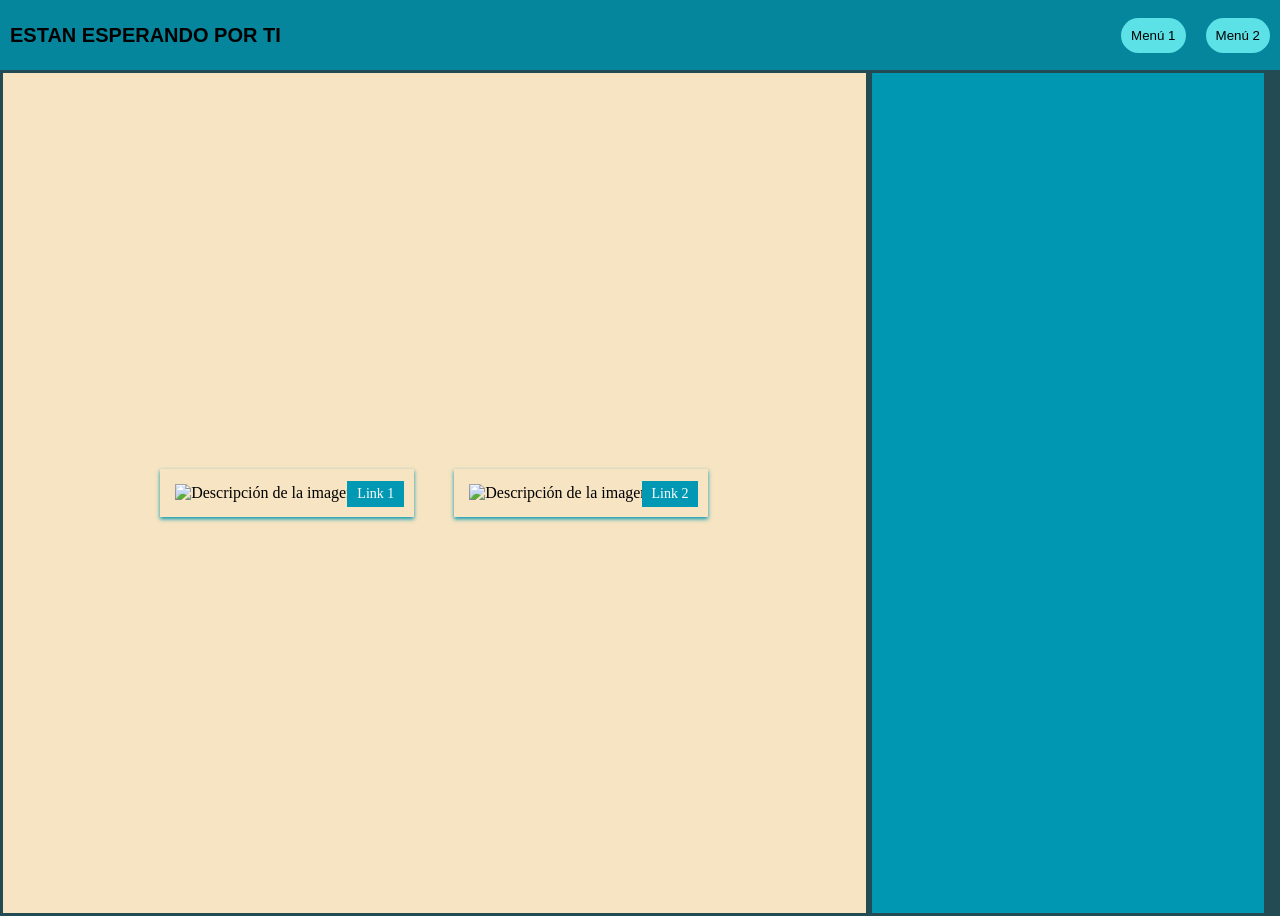
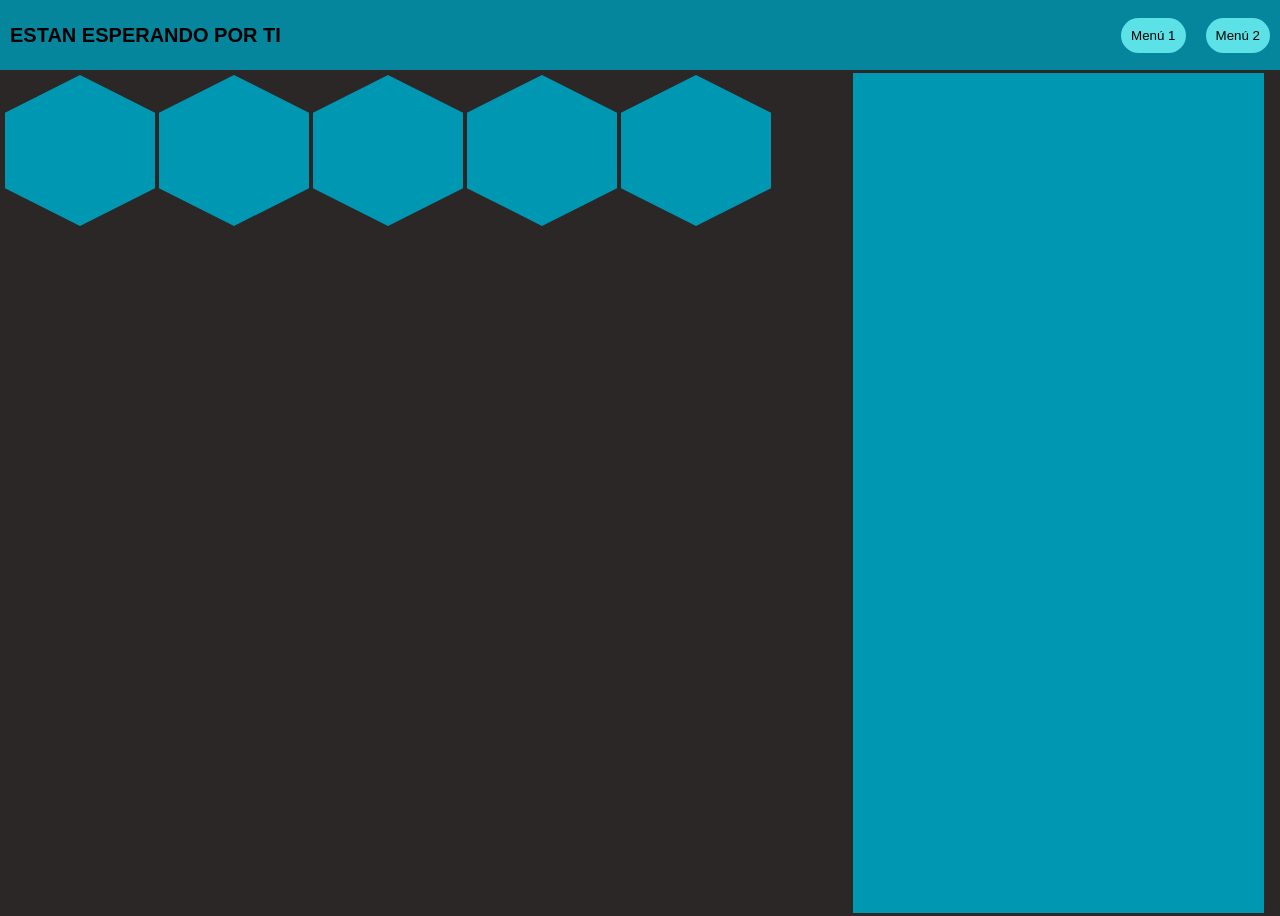
Before and after one commit to Clwser32/Patitas, a plain HTML site: page index.html in a window 1280 px wide. Drawn offline with Linux system fonts and the light colour scheme.

Commit message:
agrege los hexagonos

```diff
--- a/index.html
+++ b/index.html
@@ -30,27 +30,18 @@
 
     <div class="contenedorpadre">
       <div class="conteiner1">
-        <div class="galeria-item">
-          <div class="imagen-contenedor">
-            <img
-              src="imagenes/a1.jpg"
-              alt="Descripción de la imagen 1"
-              class="imagen-ajustada"
-            />
-            <div class="nombre">Link 1</div>
-          </div>
-        </div>
-        <div class="galeria-item">
-          <div class="imagen-contenedor">
-            <img
-              src="imagenes/a2.jpg"
-              alt="Descripción de la imagen 2"
-              class="imagen-ajustada"
-            />
-            <div class="nombre">Link 2</div>
-          </div>
-        </div>
-        <!-- Agrega más galería-items según sea necesario -->
+        <!--div.foto$*10-->
+      <div class="hexagon1"></div>
+      <div class="hexagon2"></div>
+      <div class="hexagon3"></div>
+      <div class="hexagon4"></div>
+      <div class="hexagon5"></div>
+      <div class="hexagon6"></div>
+      <div class="hexagon7"></div>
+      <div class="hexagon8"></div>
+      <div class="hexagon9"></div>
+      <div class="hexagon10"></div>
+
       </div>
       <div class="conteiner2">
         <!-- Contenido del segundo contenedor -->
--- a/style.css
+++ b/style.css
@@ -1,7 +1,7 @@
 body {
   padding: 0;
   margin: 0;
-  background-color: #234b53;
+  background-color: #2c2727;
 }
 
 .conmenufondo {
@@ -86,21 +86,15 @@ body {
 
 .conteiner1 {
   /*control de scroll*/
-  overflow: auto;
-  max-width: 100%;
-  max-height: 100vh;
+
+  padding: 5px;
+  margin:15px;
+  position: relative;
+  width: 870px;
+  height: 500px;
   margin: 0 auto;
-  padding: 20px;
-  display: flex;
-  flex-wrap: wrap;
-  height: 100vh;
-  width: 70vw;
-  background-color: #f6e4c2;
+
   justify-content: center;
-  padding: center;
-  margin: 3px;
-  max-width: 99.5%; /* Asegura que el contenedor no exceda el ancho del contenedor padre */
-  align-items: center;
 }
 .conteiner2 {
   overflow: auto;
@@ -118,32 +112,62 @@ body {
   margin: 3px;
   align-items: center;
 }
+.hexagon {
+  position: absolute;
+  width: 100px;
+  height: 55px;
+  cursor: move;
 
-.galeria-item {
-  width: calc(33.33% - 20px);
-  margin: 20px;
 }
 
-.imagen-contenedor {
+.hexagon1 {
+ margin-left: 156px;
+  width: 150px;
+  height: 150.94px;
+  background: #0097B2;
   position: relative;
-  width: 100%;
-  padding: 15px;
-  box-sizing: border-box;
-  box-shadow: 0 2px 4px hsl(189, 100%, 35%); /* Agrega una sombra */
+  display: inline-block;
+  margin: 0px;
+  clip-path: polygon(50% 0%, 100% 25%, 100% 75%, 50% 100%, 0% 75%, 0% 25%);
 }
 
-.imagen-contenedor img {
-  width: 100%;
-  height: auto;
-  object-fit: cover;
+.hexagon2{
+  left: 0px;
+  width: 150px;
+  height: 150.94px;
+  background: #0097B2;
+  position: relative;
+  display: inline-block;
+  margin: 0px;
+  clip-path: polygon(50% 0%, 100% 25%, 100% 75%, 50% 100%, 0% 75%, 0% 25%);
 }
-
-.imagen-contenedor .nombre {
-  position: absolute;
-  bottom: 10px;
-  right: 10px;
-  padding: 5px 10px;
-  background-color: hsl(189, 100%, 35%);
-  color: #fff;
-  font-size: 14px;
+.hexagon3{
+  left: 0px;
+  width: 150px;
+  height: 150.94px;
+  background: #0097B2;
+  position: relative;
+  display: inline-block;
+  margin: 0px;
+  clip-path: polygon(50% 0%, 100% 25%, 100% 75%, 50% 100%, 0% 75%, 0% 25%);
 }
+.hexagon4{
+  left: 0px;
+  width: 150px;
+  height: 150.94px;
+  background: #0097B2;
+  position: relative;
+  display: inline-block;
+  margin: 0px;
+  clip-path: polygon(50% 0%, 100% 25%, 100% 75%, 50% 100%, 0% 75%, 0% 25%);
+}
+.hexagon5{
+  left: 0px;
+  width: 150px;
+  height: 150.94px;
+  background: #0097B2;
+  position: relative;
+  display: inline-block;
+  margin: 0px;
+  clip-path: polygon(50% 0%, 100% 25%, 100% 75%, 50% 100%, 0% 75%, 0% 25%);
+}
```
